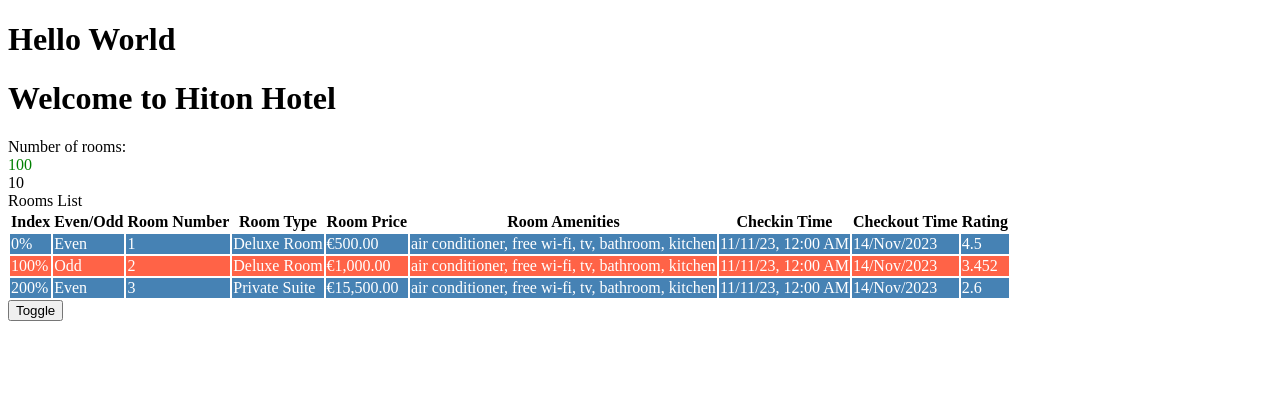
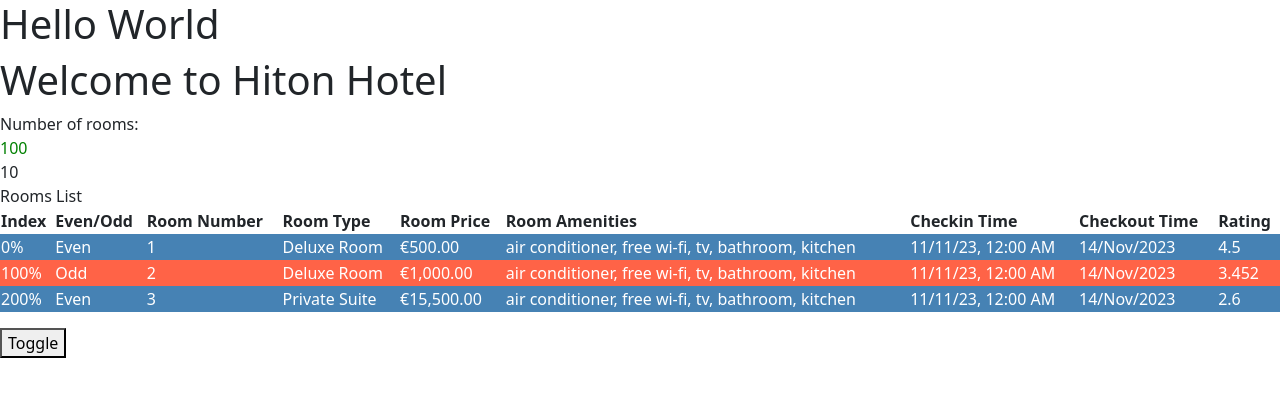
Before and after one commit to minghl/Angular_YTB, an Angular app in the folder Angular/minghaoapp/: page / in a window 1280 px wide. Shown: the top 396 px of the page. Built offline with nearby package versions, Linux system fonts and the light colour scheme.

Commit message:
02 NG Basics - Bootstrap

```diff
--- a/Angular/minghaoapp/package.json
+++ b/Angular/minghaoapp/package.json
@@ -18,6 +18,8 @@
     "@angular/platform-browser": "^16.1.0",
     "@angular/platform-browser-dynamic": "^16.1.0",
     "@angular/router": "^16.1.0",
+    "bootstrap": "^5.2.3",
+    "ngx-bootstrap": "^11.0.2",
     "rxjs": "~7.8.0",
     "tslib": "^2.3.0",
     "zone.js": "~0.13.0"
--- a/Angular/minghaoapp/src/app/app.module.ts
+++ b/Angular/minghaoapp/src/app/app.module.ts
@@ -4,6 +4,7 @@
 import { AppRoutingModule } from './app-routing.module';
 import { AppComponent } from './app.component';
 import { RoomsComponent } from './rooms/rooms.component';
+import { BrowserAnimationsModule } from '@angular/platform-browser/animations';
 
 @NgModule({
   declarations: [
@@ -12,7 +13,8 @@
   ],
   imports: [
     BrowserModule,
-    AppRoutingModule
+    AppRoutingModule,
+    BrowserAnimationsModule
   ],
   providers: [],
   bootstrap: [AppComponent]
--- a/Angular/minghaoapp/src/app/rooms/rooms.component.html
+++ b/Angular/minghaoapp/src/app/rooms/rooms.component.html
@@ -14,7 +14,7 @@
 <div *ngIf="rooms.availableRooms > 0">
   Rooms List
   <!-- {{ roomList }} -->
-  <table>
+  <table class="table">
     <tr>
       <th>Index</th>
       <th>Even/Odd</th>
--- a/Angular/minghaoapp/src/styles.scss
+++ b/Angular/minghaoapp/src/styles.scss
@@ -1 +1,7 @@
 /* You can add global styles to this file, and also import other style files */
+
+/* Importing Bootstrap SCSS file. */
+@import "./node_modules/bootstrap/scss/bootstrap";
+
+/* Importing Datepicker SCSS file. */
+@import "node_modules/ngx-bootstrap/datepicker/bs-datepicker";
```
Also changed, not shown: 2 other files (tests, documents, lock files or other folders).
